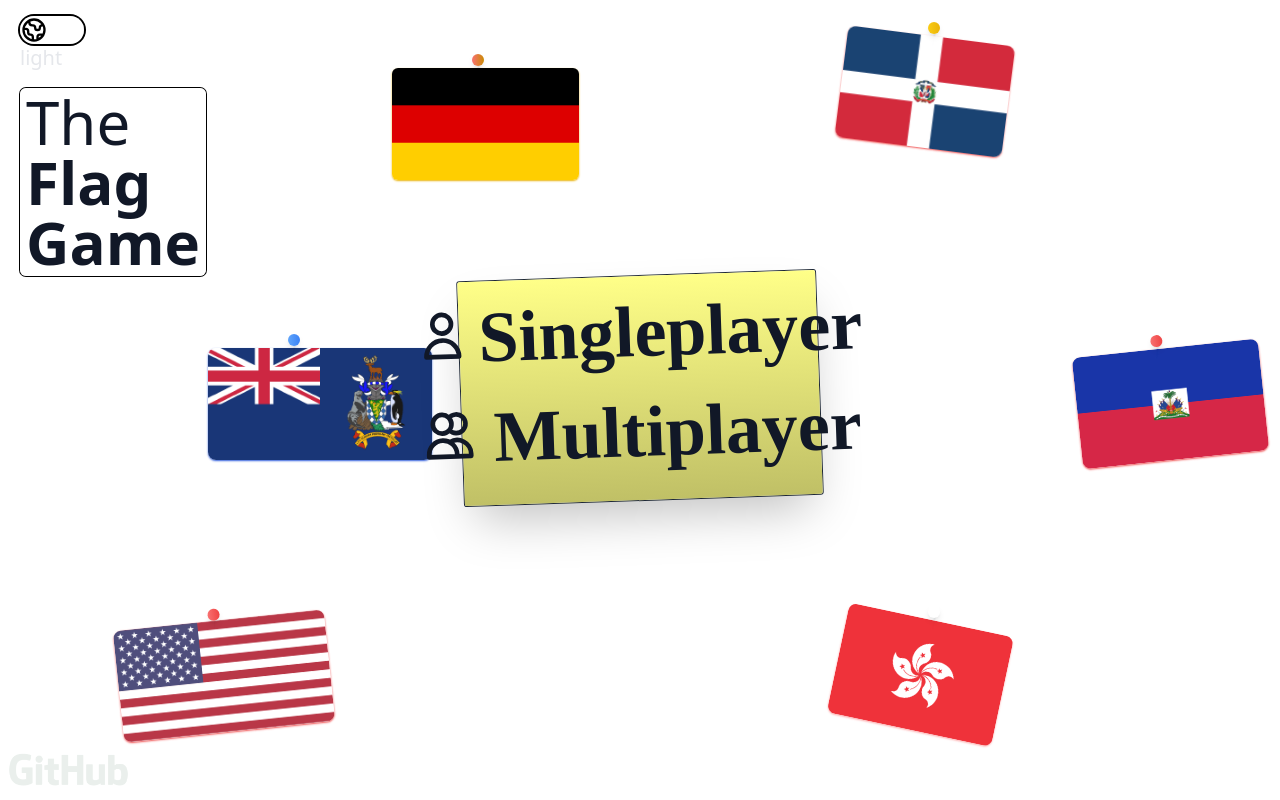
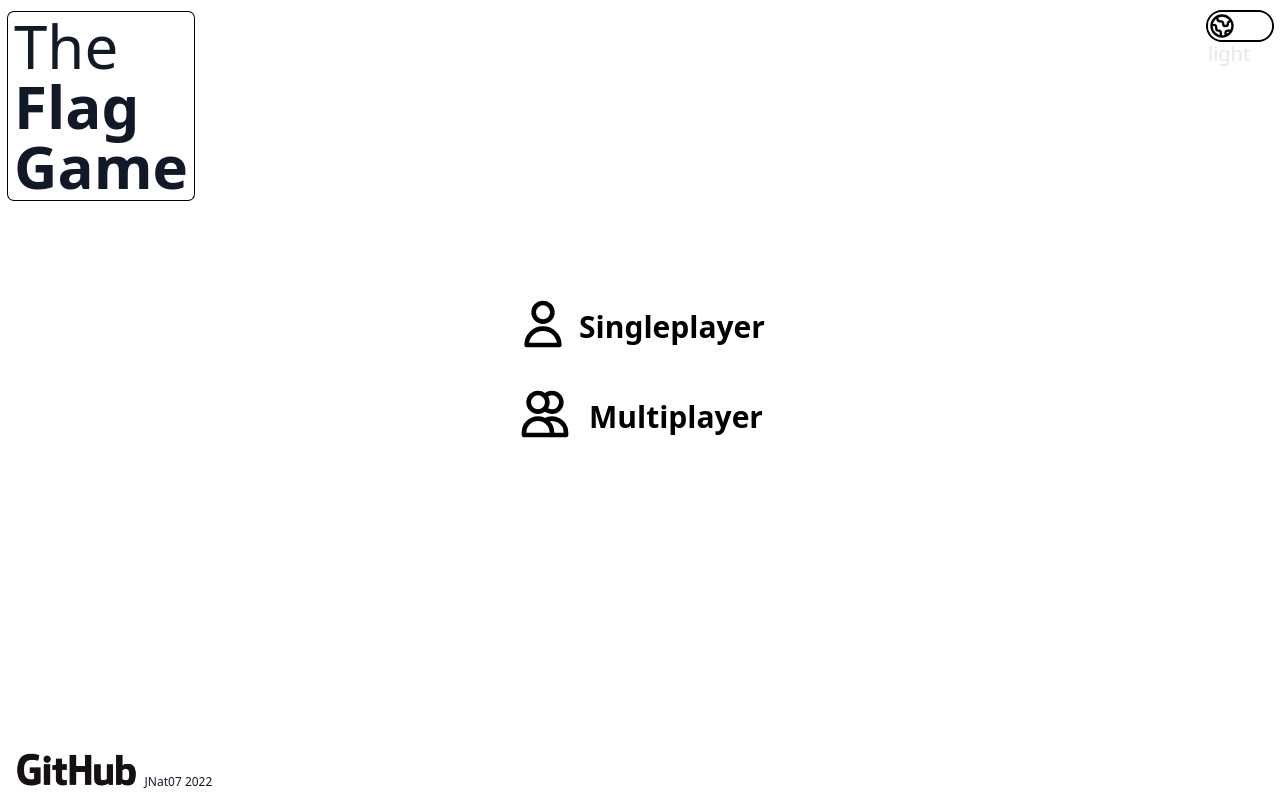
Before and after one commit to JNat07/flag-game-frontend, a Next.js app: page / in a window 1280 px wide. Built offline with nearby package versions, Linux system fonts and the light colour scheme.

Commit message:
update styling

```diff
--- a/components/FlagGameText.tsx
+++ b/components/FlagGameText.tsx
@@ -3,7 +3,7 @@ import * as React from "react";
 
 const FlagGameText: React.FC = () => (
     <motion.div
-        className="mt-4 w-fit rounded-md bg-white bg-opacity-70 p-1 px-1.5 ring-1 ring-black prose-h1:m-0 dark:ring-white "
+        className=" w-fit rounded-md bg-opacity-70 p-1 px-1.5 ring-1 ring-black prose-h1:m-0 dark:ring-white "
         whileTap={{ scale: 0.98 }}
     >
         <h1 className="text-3xl font-medium cursor-pointer select-none lg:text-6xl ">
--- a/components/Footer/Footer.tsx
+++ b/components/Footer/Footer.tsx
@@ -3,15 +3,15 @@ import { motion } from "framer-motion";
 
 const Footer: React.FC = () => {
     return (
-        <footer className="absolute inset-x-0 bottom-0 z-20 prose prose-h4:m-0 prose-p:m-0 prose-img:m-0 ">
-            <div className="grid w-screen grid-cols-2 rounded-t-[0.3rem] py-0.5 dark:rounded-t-md ">
+        <footer className="absolute inset-x-0 bottom-0 z-20 prose prose-h4:m-0 prose-p:m-0 prose-img:m-0 dark:prose-invert ">
+            <div className="grid w-screen grid-cols-2 rounded-t-[0.3rem] py-0.5 px-2 dark:rounded-t-md">
                 <motion.a
                     href="https://github.com/JNat07"
                     className="flex no-underline justify-self-start"
                 >
                     <motion.img
                         src="../GitHubLogo.png"
-                        className="h-8 w-fit invert lg:h-14"
+                        className="h-8 w-fit dark:invert lg:h-14"
                         alt="someInfo"
                         whileHover={{ scale: 0.95 }}
                         whileTap={{ scale: 0.95 }}
@@ -19,7 +19,7 @@ const Footer: React.FC = () => {
                         initial={{ opacity: 0 }}
                         animate={{ opacity: 1 }}
                     />
-                    <p className="self-end pb-1 text-xs text-white lg:pb-2 ">
+                    <p className="self-end pb-1 text-xs lg:pb-2 ">
                         JNat07 {new Date().getFullYear()}
                     </p>
                 </motion.a>
--- a/components/Header/header.tsx
+++ b/components/Header/header.tsx
@@ -1,7 +1,7 @@
 import * as React from "react";
 import Link from "next/link";
 import { motion, AnimatePresence } from "framer-motion";
-import { HomeIcon } from "@heroicons/react/solid";
+import { ChevronLeftIcon } from "@heroicons/react/outline";
 import { useRouter } from "next/router";
 import ThemeToggle from "../DarkMode/ThemeToggle";
 import FlagGameText from "../FlagGameText";
@@ -16,35 +16,43 @@ const Header: React.FC = () => {
 
     return (
         <div className="m-0">
-            <header className="relative inset-x-0 top-0 z-20 prose prose-h3:m-0 prose-p:m-0 prose-img:m-0 ">
-                <div className="grid w-screen grid-cols-3 px-2 py-2 lg:py-4 lg:px-5">
-                    <ThemeToggle pageLoaded={pageLoaded} />
-                    <div /> {/* middle col empty */}
-                    <div className="flex justify-end">
+            <header className="relative inset-x-0 top-0 z-20 prose prose-h3:m-0 prose-p:m-0 prose-img:m-0 dark:prose-invert">
+                <div className="grid w-screen grid-cols-3 px-2 mt-3">
+                    <div className="flex justify-self-start">
                         {/* only show home button when not on menu */}
-                        {router.pathname === "/" ? null : (
+                        {router.pathname === "/" ? (
                             <AnimatePresence>
                                 <motion.div
-                                    whileTap={{ scale: 0.95 }}
-                                    className="flex space-x-1 text-sm "
+                                    whileTap={{ scale: 0.9 }}
                                     exit={{ opacity: 0 }}
+                                    transition={{ duration: 1 }}
                                     initial={{ opacity: 0 }}
                                     animate={{ opacity: 1 }}
                                 >
-                                    <p className="pt-1 text-center text-white lg:self-end lg:text-3xl">
-                                        Home
-                                    </p>
-                                    <Link href={"/"} passHref>
-                                        <a>
-                                            <HomeIcon className="w-6 h-6 stroke-white lg:h-12 lg:w-12 " />
-                                        </a>
-                                    </Link>
+                                    <FlagGameText />
                                 </motion.div>
+                            </AnimatePresence>
+                        ) : (
+                            <AnimatePresence>
+                                <Link href={"/"} passHref>
+                                    <motion.a
+                                        className="top-0 origin-center"
+                                        whileTap={{ scale: 0.8 }}
+                                        transition={{ duration: 0.5 }}
+                                        exit={{ opacity: 0 }}
+                                        initial={{ opacity: 0 }}
+                                        animate={{ opacity: 1 }}
+                                    >
+                                        <ChevronLeftIcon className="w-6 h-6 lg:h-8 lg:w-8 " />
+                                    </motion.a>
+                                </Link>
                             </AnimatePresence>
                         )}
                     </div>
-                    <FlagGameText />
-                    <div></div>
+                    <div /> {/* middle col empty */}
+                    <div className="justify-self-end">
+                        <ThemeToggle pageLoaded={pageLoaded} />
+                    </div>
                 </div>
             </header>
         </div>
--- a/components/Index/Menu.tsx
+++ b/components/Index/Menu.tsx
@@ -8,10 +8,10 @@ import Background from "./background";
 const Menu: NextPage = () => {
     return (
         <div className="fixed left-0 w-screen h-screen bg-center top-1 ">
-            <Background />
+            {/* <Background /> */}
             <main className="relative z-20 flex">
                 <div className="m-auto">
-                    <div className=" prose mt-[34vh]  rotate-[-2deg] rounded-sm bg-gradient-to-b from-[#FFFF88] to-[#c0c066] px-2 pb-4 pt-2 shadow-2xl ring-1 ring-gray-800 prose-h1:m-0 prose-h4:m-0 lg:h-[28vh] lg:w-[28vw] ">
+                    <div className=" prose mt-[34vh] rounded-sm px-2 pb-4 pt-2  prose-h1:m-0 prose-h4:m-0 ">
                         <div className="p-3 space-y-7">
                             <div className="flex justify-center">
                                 <Link
@@ -19,18 +19,14 @@ const Menu: NextPage = () => {
                                     passHref
                                     as="/singleplayer"
                                 >
-                                    <a
-                                        className="no-underline rounded-md select-none"
-                                        style={{
-                                            fontFamily: "Reenie Beanie",
-                                        }}
-                                    >
+                                    <a className="no-underline rounded-md select-none">
                                         <motion.div
                                             whileTap={{ scale: 0.97 }}
                                             className="flex items-center justify-center space-x-1 lg:space-x-2"
                                         >
-                                            <UserIcon className="mb-1.5 h-8 w-8 lg:h-14 lg:w-14" />
-                                            <h4 className="text-3xl ine hover:underline lg:text-7xl">
+                                            <UserIcon className="mb-1.5 h-8 w-8 text-black dark:text-white lg:h-14 lg:w-14" />
+
+                                            <h4 className="text-3xl text-black dark:text-white">
                                                 Singleplayer
                                             </h4>
                                         </motion.div>
@@ -43,20 +39,15 @@ const Menu: NextPage = () => {
                                     as="/multiplayer"
                                     passHref
                                 >
-                                    <a
-                                        className="no-underline rounded-md select-none"
-                                        style={{
-                                            fontFamily: "Reenie Beanie",
-                                        }}
-                                    >
+                                    <a className="no-underline rounded-md select-none">
                                         <motion.div
                                             whileTap={{
                                                 scale: 0.97,
                                             }}
                                             className="flex items-center justify-center space-x-2 lg:space-x-4"
                                         >
-                                            <UsersIcon className="mb-1.5 h-8 w-8 lg:h-14 lg:w-14" />
-                                            <h4 className="text-3xl hover:underline lg:text-7xl">
+                                            <UsersIcon className="mb-1.5 h-8 w-8 text-black dark:text-white lg:h-14 lg:w-14" />
+                                            <h4 className="text-3xl text-black dark:text-white">
                                                 Multiplayer
                                             </h4>
                                         </motion.div>
```
